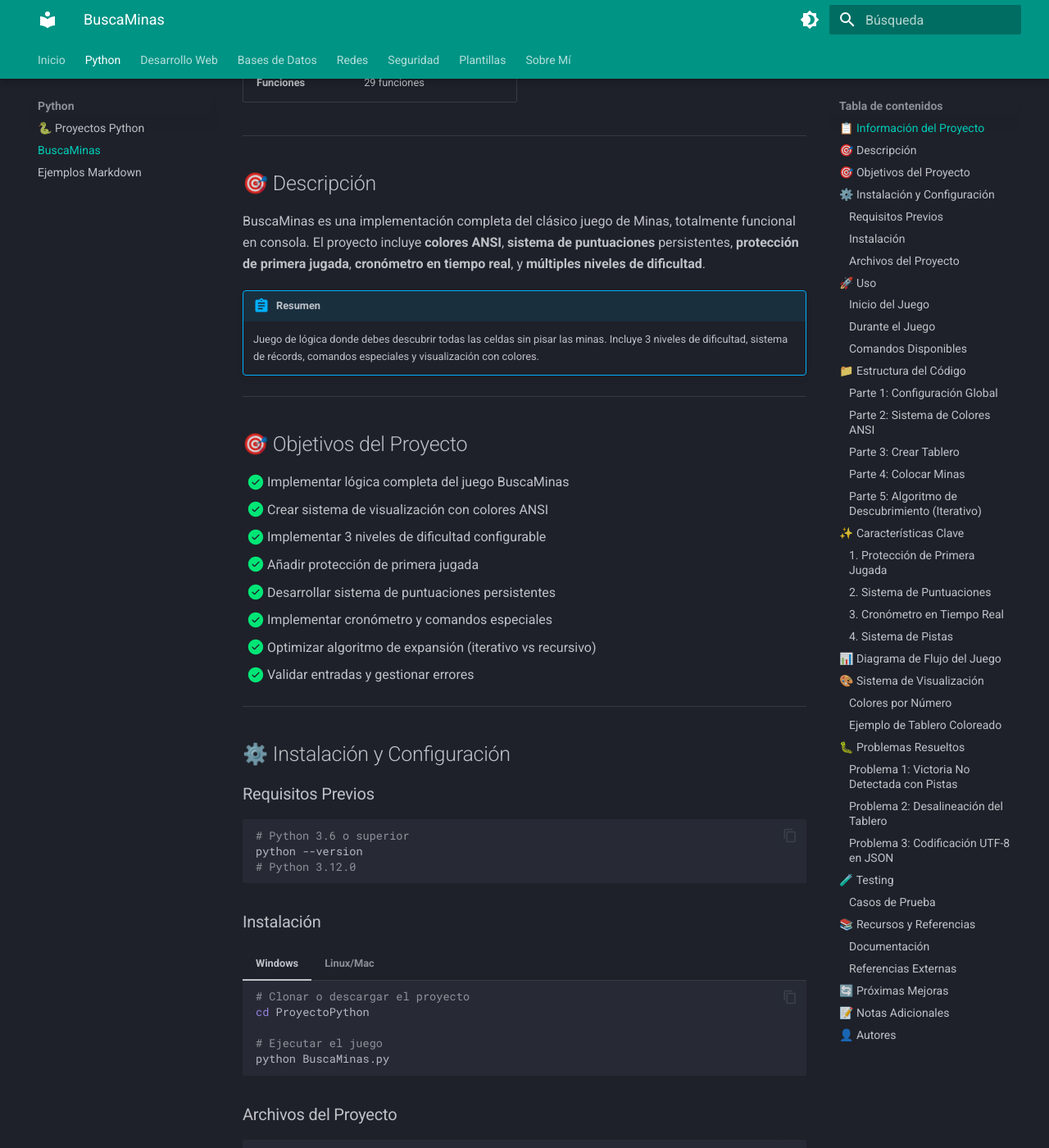
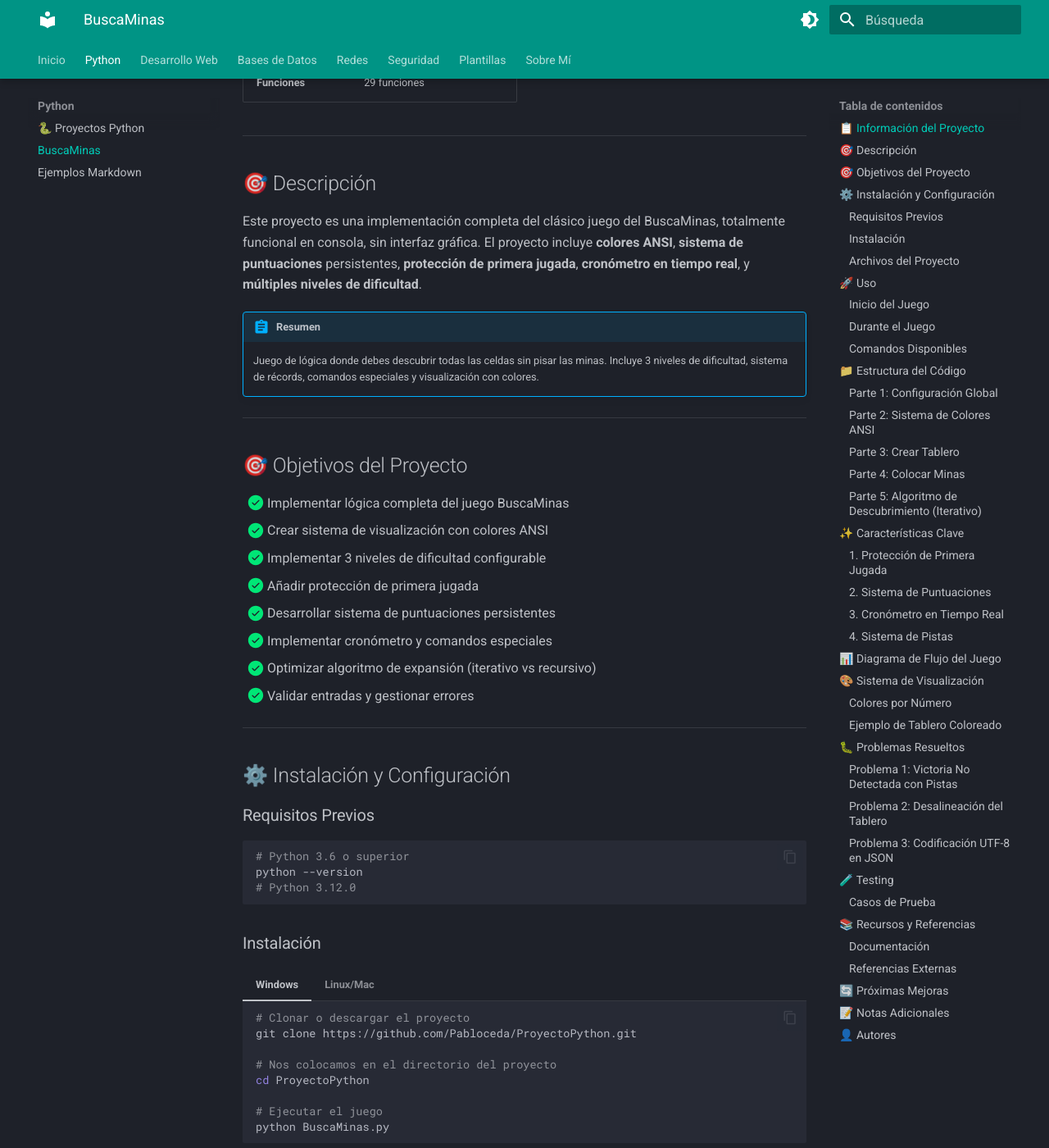
Before and after one commit to Pabloceda/Mis-documentaciones, an MkDocs documentation site: the page built from docs/python/buscaminas.md, in a window 1280 px wide and 1400 px high, scrolled down 727 px. Shown: the whole window at 82% size. Built offline with MkDocs 1.6.1 and Material for MkDocs 9.7.7, drawn with Linux system fonts in a browser that asks for light colours; some of the changed text lies outside the part shown.

Commit message:
Corregiendo detalles del buscaminas

````diff
--- a/docs/python/buscaminas.md
+++ b/docs/python/buscaminas.md
@@ -23,7 +23,7 @@
 
 ## 🎯 Descripción
 
-BuscaMinas es una implementación completa del clásico juego de Minas, totalmente funcional en consola. El proyecto incluye **colores ANSI**, **sistema de puntuaciones** persistentes, **protección de primera jugada**, **cronómetro en tiempo real**, y **múltiples niveles de dificultad**.
+Este proyecto es una implementación completa del clásico juego del BuscaMinas, totalmente funcional en consola, sin interfaz gráfica. El proyecto incluye **colores ANSI**, **sistema de puntuaciones** persistentes, **protección de primera jugada**, **cronómetro en tiempo real**, y **múltiples niveles de dificultad**.
 
 !!! abstract "Resumen"
     Juego de lógica donde debes descubrir todas las celdas sin pisar las minas. Incluye 3 niveles de dificultad, sistema de récords, comandos especiales y visualización con colores.
@@ -59,6 +59,9 @@
 
     ```bash
     # Clonar o descargar el proyecto
+    git clone https://github.com/Pabloceda/ProyectoPython.git
+
+    # Nos colocamos en el directorio del proyecto
     cd ProyectoPython
 
     # Ejecutar el juego
@@ -69,6 +72,9 @@
 
     ```bash
     # Clonar o descargar el proyecto
+    git clone https://github.com/Pabloceda/ProyectoPython.git
+
+    # Nos colocamos en el directorio del proyecto
     cd ProyectoPython
 
     # Ejecutar el juego
@@ -136,7 +142,7 @@
 
 ### Parte 1: Configuración Global
 
-```python
+```python linenums="1"
 # Configuraciones de dificultad
 CONFIGURACIONES = {
     '1': {'nombre': 'Fácil', 'filas': 6, 'columnas': 6, 'minas': 5},
@@ -150,7 +156,7 @@
 
 ### Parte 2: Sistema de Colores ANSI
 
-```python
+```python linenums="1"
 class Colores:
     """Clase con códigos de colores ANSI para la consola"""
     RESET = '\033[0m'
@@ -177,7 +183,7 @@
 
 ### Parte 3: Crear Tablero
 
-```python
+```python linenums="1"
 def crear_tablero():
     """
     Crea un tablero vacío representado como lista de listas.
@@ -202,7 +208,7 @@
 
 ### Parte 4: Colocar Minas
 
-```python hl_lines="13-20"
+```python linenums="1" hl_lines="13-20"
 def colocar_minas(tablero, num_minas):
     """
     Coloca minas aleatoriamente en el tablero.
@@ -271,7 +277,7 @@
     return True
 ```
 
-!!! success "Ventaja del Algoritmo Iterativo"
+??? success "Ventaja del Algoritmo Iterativo"
     - ✅ No hay límite de profundidad de recursión
     - ✅ Mejor uso de memoria
     - ✅ Mismo resultado que versión recursiva
@@ -283,7 +289,7 @@
 
 ### 1. Protección de Primera Jugada
 
-```python
+```python linenums="1"
 def proteger_primera_jugada(tablero, fila, columna):
     """
     Asegura que la primera jugada nunca sea una mina.
@@ -302,7 +308,7 @@
 
 ### 2. Sistema de Puntuaciones
 
-```python
+```python linenums="1"
 def guardar_puntuacion(dificultad, tiempo):
     """Guarda puntuación si es nuevo récord"""
     puntuaciones = cargar_puntuaciones()
@@ -324,7 +330,7 @@
 
 ### 3. Cronómetro en Tiempo Real
 
-```python
+```python linenums="1"
 def jugar(filas, columnas, num_minas, nombre_dificultad):
     tiempo_inicio = time.time()  # Inicia cronómetro
 
@@ -339,7 +345,7 @@
 
 ### 4. Sistema de Pistas
 
-```python
+```python linenums="1"
 def obtener_celda_segura(tablero, tablero_visible):
     """Encuentra celda segura aleatoria para pista"""
     celdas_seguras = []
@@ -409,7 +415,7 @@
 
 ### Ejemplo de Tablero Coloreado
 
-```python
+```python linenums="1"
 def mostrar_tablero(tablero_visible):
     """Muestra tablero con colores ANSI"""
     print("\n" + Colores.CIAN + "   ", end="")
@@ -450,7 +456,7 @@
 **Causa:** No había verificación de victoria después de usar pista.
 
 **Solución:**
-```python
+```python linenums="1"
 # Después de descubrir celda por pista
 if verificar_victoria(tablero_visible):
     tiempo_final = time.time() - tiempo_inicio
@@ -467,7 +473,7 @@
 **Causa:** Margen dinámico calculado incorrectamente para tableros pequeños.
 
 **Solución:**
-```python
+```python linenums="1"
 # ANTES (margen dinámico - causaba desalineación)
 print("\n" + Colores.CIAN + " " * (ancho_fila + 1), end="")
 
@@ -480,7 +486,7 @@
 **Descripción:** Nombres con tilde aparecían como `F\\u00e1cil`.
 
 **Solución:**
-```python
+```python linenums="1"
 with open(ARCHIVO_PUNTUACIONES, 'w', encoding='utf-8') as f:
     json.dump(puntuaciones, f, indent=4, ensure_ascii=False)
 ```
@@ -505,8 +511,8 @@
 
 ### Documentación
 
-- [Documentación técnica completa](file:///e:/ALBOR%20-%20ILERNA/2º%20CURSO/Python/ProyectoPython/DocumentacionBuscaMinas.md)
-- [Plan de estudio del código](file:///e:/ALBOR%20-%20ILERNA/2º%20CURSO/Python/ProyectoPython/PlanEstudioBuscaMinas.md)
+- [Código fuente completo](file:///e:/ALBOR%20-%20ILERNA/2º%20CURSO/Python/ProyectoPython/BuscaMinas.py)
+- [Documentación técnica original](file:///e:/ALBOR%20-%20ILERNA/2º%20CURSO/Python/ProyectoPython/DocumentacionBuscaMinas.md)
 
 ### Referencias Externas
 
````
